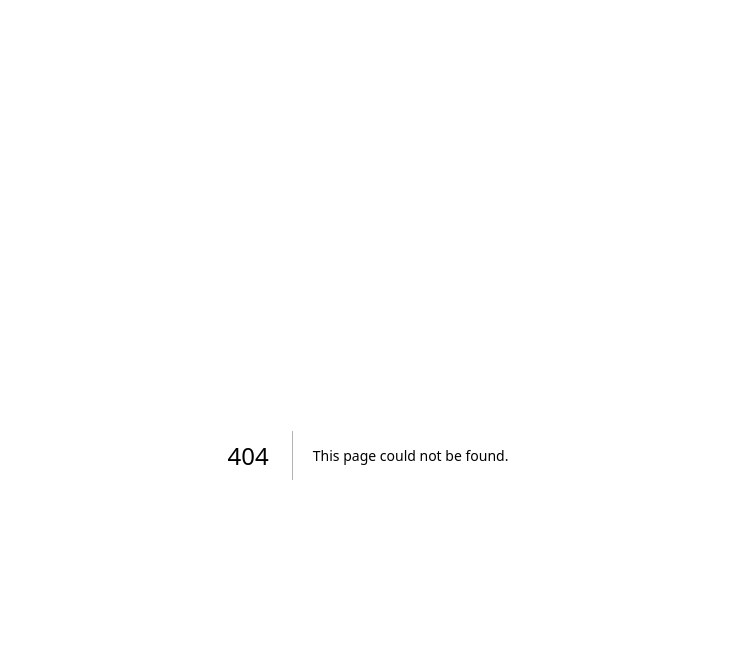
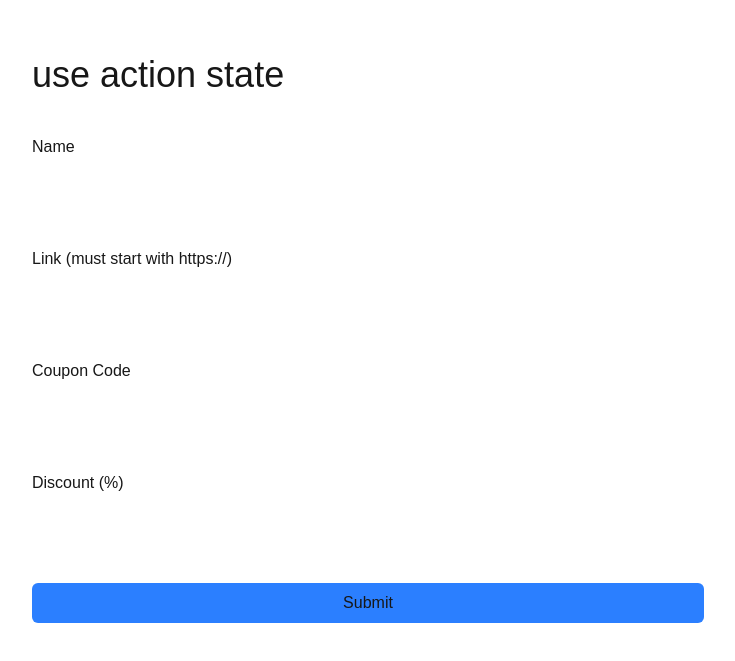
Before and after one commit to noidilin/edu, a Next.js app: page /use-action-state in a window 1280 px wide. Before the commit this address had no page. Shown: the part 129-790 px from the top of the page, without its empty margins (272-1007 px from the left). Built offline with nearby package versions, Linux system fonts and the light colour scheme.

Commit message:
feat(use-action-state): implement form with useAstionState

```diff
--- /dev/null
+++ b/app/use-action-state/_actions/form-handler.ts
@@ -0,0 +1,31 @@
+'use server'
+
+import { dealSchema } from '@/utils/schemas'
+import { sleep } from '@/utils/sleep'
+import type { DealFormState, StringMap } from '@/utils/types'
+import { convertZodErrors } from '@/utils/zod'
+
+export async function formHandlerAction(
+  prevState: DealFormState,
+  formData: FormData,
+): Promise<DealFormState> {
+  // more time to observe
+  await sleep(1000)
+
+  const unvalidatedData: StringMap = {
+    name: formData.get('name') as string,
+    link: formData.get('link') as string,
+    couponCode: formData.get('couponCode') as string,
+    discount: formData.get('discount') as string,
+  }
+  const validated = dealSchema.safeParse(unvalidatedData)
+
+  if (!validated.success) {
+    return {
+      errors: convertZodErrors(validated.error),
+      data: unvalidatedData,
+    }
+  }
+
+  return { successMsg: 'Deal added successfully!' }
+}
--- /dev/null
+++ b/app/use-action-state/_components/deal-form.tsx
@@ -0,0 +1,108 @@
+'use client'
+
+import { useActionState, useEffect, useRef } from 'react'
+import toast from 'react-hot-toast'
+import SubmitButton from '@/components/btn-submit'
+import type { DealFormState } from '@/utils/types'
+import { formHandlerAction } from '../_actions/form-handler'
+
+const initialState: DealFormState = {}
+
+function DealForm() {
+  const formRef = useRef<HTMLFormElement>(null)
+
+  const [state, formAction, _isPending] = useActionState(
+    formHandlerAction,
+    initialState,
+  )
+
+  useEffect(() => {
+    console.log('server state', state)
+    if (state.successMsg) {
+      toast.success(state.successMsg)
+      formRef.current?.reset()
+    }
+  }, [state])
+
+  return (
+    <form action={formAction} ref={formRef}>
+      <div className="flex flex-col gap-y-4">
+        <div>
+          <label className="block " htmlFor="name">
+            Name
+          </label>
+          <input
+            type="text"
+            name="name"
+            id="name"
+            required
+            defaultValue={state.data?.name}
+            className="w-full p-2 rounded-md text-gray-500"
+          />
+          <div className="h-8">
+            {state.errors?.name && (
+              <small className="text-red-400">{state.errors.name}</small>
+            )}
+          </div>
+        </div>
+        <div>
+          <label className="block " htmlFor="link">
+            Link (must start with https://)
+          </label>
+          <input
+            type="text"
+            name="link"
+            id="link"
+            required
+            defaultValue={state.data?.link}
+            className="w-full p-2 rounded-md text-gray-500"
+          />
+          <div className="h-8">
+            {state.errors?.link && (
+              <small className="text-red-400">{state.errors.link}</small>
+            )}
+          </div>
+        </div>
+        <div>
+          <label className="block " htmlFor="couponCode">
+            Coupon Code
+          </label>
+          <input
+            type="text"
+            name="couponCode"
+            id="couponCode"
+            required
+            defaultValue={state.data?.couponCode}
+            className="w-full p-2 rounded-md text-gray-500"
+          />
+          <div className="h-8">
+            {state.errors?.couponCode && (
+              <small className="text-red-400">{state.errors.couponCode}</small>
+            )}
+          </div>
+        </div>
+        <div>
+          <label className="block " htmlFor="discount">
+            Discount (%)
+          </label>
+          <input
+            type="number"
+            name="discount"
+            id="discount"
+            required
+            defaultValue={state.data?.discount}
+            className="w-full p-2 rounded-md text-gray-500"
+          />
+          <div className="h-8">
+            {state.errors?.discount && (
+              <small className="text-red-400">{state.errors.discount}</small>
+            )}
+          </div>
+        </div>
+        <SubmitButton />
+      </div>
+    </form>
+  )
+}
+
+export default DealForm
--- /dev/null
+++ b/app/use-action-state/page.tsx
@@ -0,0 +1,13 @@
+import Header from '@/components/header'
+import DealForm from './_components/deal-form'
+
+function ClientAction() {
+  return (
+    <>
+      <Header heading="use action state" />
+      <DealForm />
+    </>
+  )
+}
+
+export default ClientAction
```
